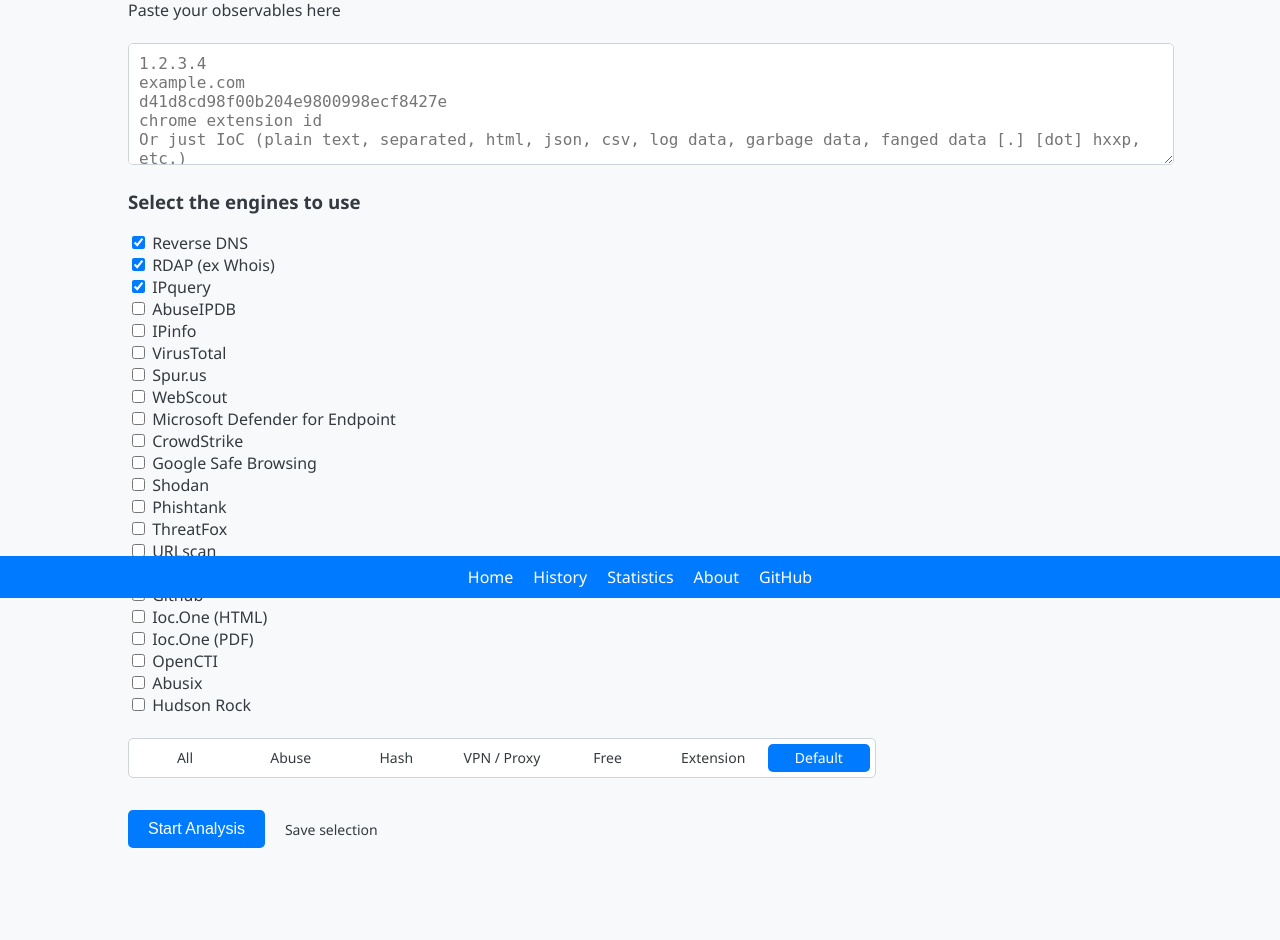
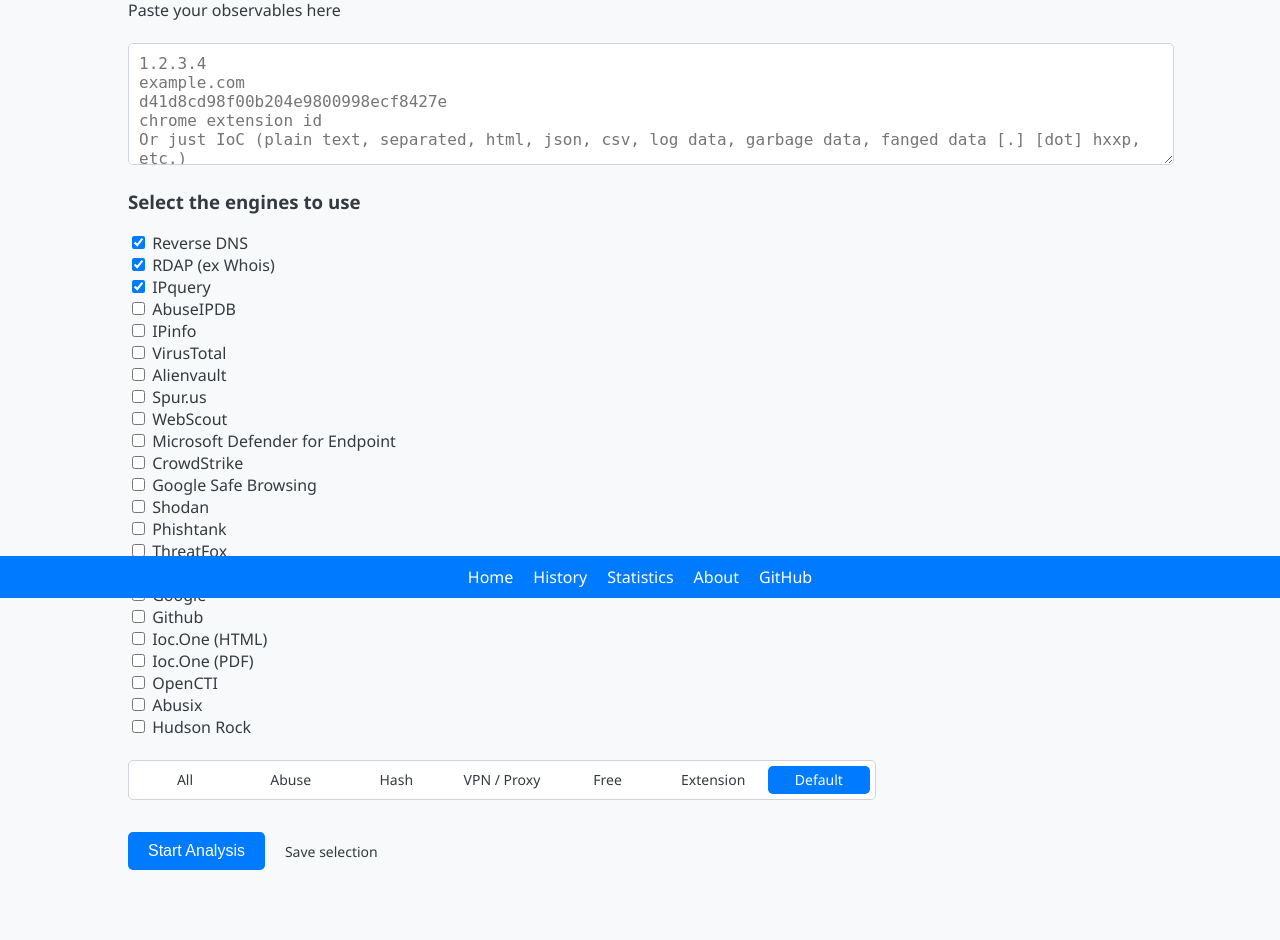
Before and after one commit to ubahmapk/cyberbro, a Flask app: page / in a window 1280 px wide. Shown: the part 202-1142 px from the top of the page. Before the commit the page ends 1050 px from the top, so only its background shows below. Run offline with Flask 3, Linux system fonts and the light colour scheme; data that the repository does not hold is empty; some libraries are stand-ins or nearby versions.

Commit message:
Add Alienvault support #64

```diff
--- a/templates/index.html
+++ b/templates/index.html
@@ -459,6 +459,7 @@
                             { name: "abuseipdb", label: "AbuseIPDB", supports: "risk", checked: false, title: "Checks AbuseIPDB for IP, reversed obtained IP for a given domain / URL, free API key required" },
                             { name: "ipinfo", label: "IPinfo", supports: "ip", checked: false, title: "Checks IPinfo for IP, reversed obtained IP for a given domain / URL, free API key required" },
                             { name: "virustotal", label: "VirusTotal", supports: "hash risk ip domain url", checked: false, title: "Checks VirusTotal for IP, domain, URL, hash, free API key required" },
+                            { name: "alienvault", label: "Alienvault", supports: "hash ip domain url", checked: false, title: "Checks Alienvault for IP, domain, URL, hash, free API key required" },
                             { name: "spur", label: "Spur.us", supports: "vpn proxy free_no_key scraping", checked: false, title: "Scraps Spur.us for IP, reversed obtained IP for a given domain / URL, free, no API key" },
                             { name: "webscout", label: "WebScout", supports: "ip vpn proxy risk", checked: false, title: "Checks WebScout for IP, reversed obtained IP for a given domain / URL, free or paid API key required" },
                             { name: "mde", label: "Microsoft Defender for Endpoint", supports: "hash ip domain url", checked: false, title: "Checks Microsoft Defender for Endpoint, paid API info on Azure required" },
@@ -846,6 +847,23 @@
                 }
             }
         }
+
+        if (result.alienvault) {
+            plainText += `Alienvault:\n`;
+            plainText += `  - Pulse Count: ${result.alienvault.count}\n`;
+            if (result.alienvault.count > 0) {
+            result.alienvault.pulses.forEach(alienvaultPulse => {
+                plainText += `  - ${alienvaultPulse.title}: ${alienvaultPulse.url}\n`;
+            });
+            }
+            if (result.alienvault.malware_families.length > 0) {
+                plainText += `  - Malware Families: ${result.alienvault.malware_families.join(', ')}\n`;
+            }
+            if (result.alienvault.adversary.length > 0) {
+                plainText += `  - Adversary: ${result.alienvault.adversary.join(', ')}\n`;
+            }
+
+        }
         plainText += '\n';
     });
 
@@ -1044,6 +1062,9 @@
                     {% endif %}
                     {% if "webscout" in analysis_results.selected_engines %}
                     <th>WebScout</th>
+                    {% endif %}
+                    {% if "alienvault" in analysis_results.selected_engines %}
+                    <th>Alienvault</th>
                     {% endif %}
                 </tr>
             </thead>
@@ -1572,6 +1593,25 @@
                         {% endif %}
                     </td>
                     {% endif %}
+                    {% if "alienvault" in analysis_results.selected_engines %}
+                    <td>
+                        {% if result.alienvault %}
+                        <strong>Pulses Count: </strong>{{ result.alienvault.count }}<br>
+                        {% for search_result in result.alienvault.pulses %}
+                        <a href="{{ search_result.url }}" target="_blank" title="{{ search_result.title }}">{{ search_result.title }}</a><br>
+                        {% endfor %}
+                        {% if result.alienvault.malware_families %}
+                        <strong>Malware Families: </strong>{{ result.alienvault.malware_families | join(', ') }}<br>
+                        {% endif %}
+                        {% if result.alienvault.adversary %}
+                        <strong>Adversary: </strong>{{ result.alienvault.adversary | join(', ') }}<br>
+                        {% endif %}
+                        <strong>Link: </strong><a href="{{ result.alienvault.link }}" target="_blank">See on Alienvault</a><br>
+                        {% else %}
+                        Not applicable
+                        {% endif %}
+                    </td>
+                    {% endif %}
                 </tr>
                 {% endfor %}
             </tbody>
@@ -1896,6 +1936,27 @@
                 </div>
                 {% endif %}
 
+                {% if analysis_results.results[0].alienvault %}
+                <div class="card">
+                        {% if analysis_results.results[0].alienvault.count > 0 %}
+                        <h3>Alienvault</h3>
+                        <strong>Pulses Count: </strong>{{ analysis_results.results[0].alienvault.count }}<br>
+                        {% for search_result in analysis_results.results[0].alienvault.pulses %}
+                        <a href="{{ search_result.url }}" target="_blank" title="{{ search_result.title }}">{{ search_result.title }}</a><br>
+                        {% endfor %}
+                        {% if analysis_results.results[0].alienvault.malware_families %}
+                        <strong>Malware Families: </strong>{{ analysis_results.results[0].alienvault.malware_families | join(', ') }}<br>
+                        {% endif %}
+                        {% if analysis_results.results[0].alienvault.adversary %}
+                        <strong>Adversary: </strong>{{ analysis_results.results[0].alienvault.adversary | join(', ') }}<br>
+                        {% endif %}
+                        <strong>Link: </strong><a href="{{ analysis_results.results[0].alienvault.link }}" target="_blank">See on Alienvault</a><br>
+                        {% else %}
+                        <p>Not found</p>
+                        {% endif %}
+                    </div>
+                    {% endif %}
+
                 {% if analysis_results.results[0].phishtank %}
                 <div class="card">
                     <h3>Phishtank</h3>
--- a/utils/config.py
+++ b/utils/config.py
@@ -33,6 +33,7 @@
     ssl_verify: bool = True
     virustotal: str = ""
     webscout: str = ""
+    alienvault: str = ""
 
     # Method to iterate through the dataclass fields
     def __iter__(self):
--- a/utils/export.py
+++ b/utils/export.py
@@ -80,6 +80,12 @@
         row["vt_detect"] = virustotal_data.get("detection_ratio") if virustotal_data else None
         row["vt_nb_detect"] = virustotal_data.get("total_malicious") if virustotal_data else None
         row["vt_community"] = virustotal_data.get("community_score") if virustotal_data else None
+
+    if "alienvault" in selected_engines:
+        alienvault_data = result.get("alienvault", {})
+        row["alienvault_pulses"] = alienvault_data.get("count") if alienvault_data else None
+        row["alienvault_malwares"] = alienvault_data.get("malware_families") if alienvault_data else None
+        row["alienvault_adversary"] = alienvault_data.get("adversary") if alienvault_data else None
 
     if "spur" in selected_engines:
         spur_data = result.get("spur", {})
```
Also changed, not shown: engines/alienvault.py (+22 -14 lines), templates/graph.html (+31 -0 lines), utils/analysis.py (+18 -0 lines), README.md.
